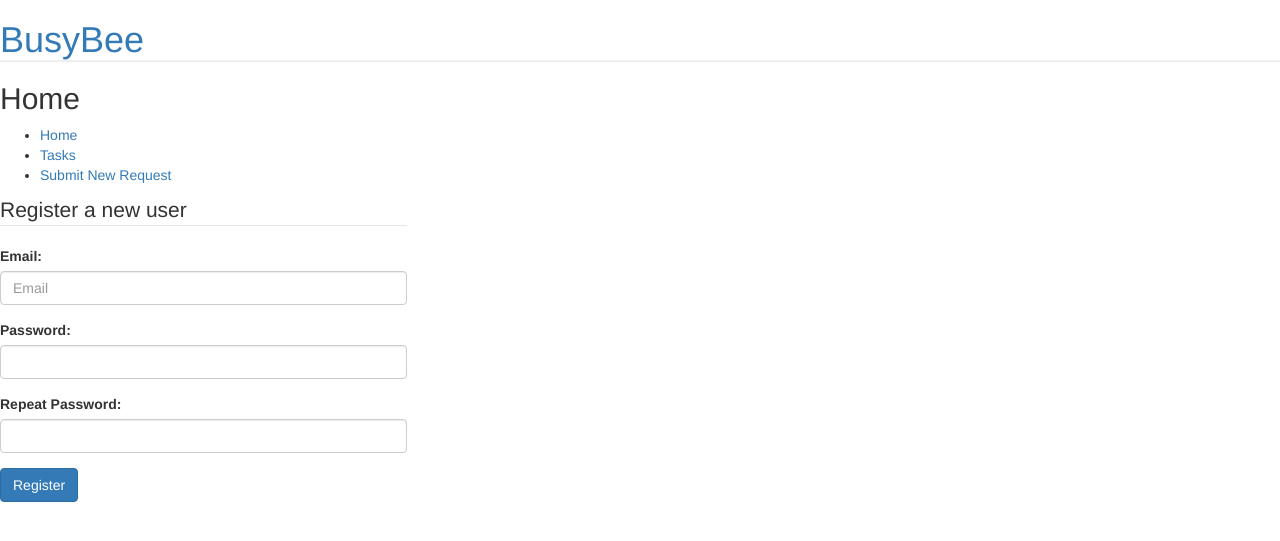
After one commit to samanthaks/BusyBee, a Flask app: template app/templates/register.html in a window 1280 px wide. The commit adds this page. Shown: the top 541 px of the page. Run offline with Flask 2, Linux system fonts and the light colour scheme; the template is opened without the code that fills it, so the values that code supplies are empty; some libraries are stand-ins or nearby versions.

Commit message:
non-functioning user login additions

```diff
--- a/app/models/user_model.py
+++ b/app/models/user_model.py
@@ -1,10 +1,48 @@
 from app import db
-from werkzeug.security import check_password_hash
+#from werkzeug.security import check_password_hash
+from flask_mongoengine.wtf import model_form
+from flask_mongoengine.wtf.orm import validators
+from wtforms.fields import PasswordField
 
 
 class User(db.Document):
-    def __init__(self, username):
+    #username = db.StringField(required=True, max_length=20, unique=True)
+    email = db.EmailField(required=True)
+    password = PasswordField(required=True, max_length=20)
+    active = db.BooleanField(default=True)
+
+    def get_by_email_w_password(self, emails):
+
+        try:
+            print "hello"
+            dbUser = self.objects.get(email=emails)
+
+            if dbUser:
+                print "dbUser exists"
+                email = dbUser.email
+                #self.active = dbUser.active
+                password = dbUser.password
+                #self.id = dbUser.id
+                return self
+            else:
+                return None
+        except:
+            print "there was an error"
+            return None
+
+
+
+    def __init__(self, email=None, password=None, active=True):
+        email = email
+        password = password
+        active = active
+        #self.isAdmin = False
+        #self.id = None
+
+    """    def __init__(self, username, password, email):
         self.username = username
+        self.password = password
+        self.email = email
 
     def is_authenticated(self):
         return True
@@ -21,3 +59,16 @@ class User(db.Document):
     @staticmethod
     def validate_login(password_hash, password):
         return check_password_hash(password_hash, password)
+"""
+
+user_form = model_form(User, exclude=['password'])
+
+
+class SignupForm(user_form):
+    password = PasswordField('Password', validators=[validators.Required(), validators.EqualTo('confirm', message='Passwords must match')])
+    confirm = PasswordField('Repeat Password')
+
+
+# Login form will provide a Password field (WTForm form field)
+class LoginForm(user_form):
+    password = PasswordField('Password', validators=[validators.Required()])
--- a/app/routes/user_route.py
+++ b/app/routes/user_route.py
@@ -1,12 +1,15 @@
-from app import lm
-from flask import Blueprint, request, redirect, render_template, url_for, flash
+from flask import Blueprint, request, redirect, render_template, url_for, flash, current_app
+from app import lm, flask_bcrypt
 from flask_login import login_user, logout_user, login_required
-from app.models.login_form_model import LoginForm
-from app.models.user_model import User
+#from app.models.login_form_model import LoginForm
+
+#from app.User import UserSub
+from app.models.user_model import User, SignupForm  #, LoginForm
+
 
 user = Blueprint('users', __name__, template_folder='../templates')
 
-
+"""
 @user.route('/login', methods=['GET', 'POST'])
 def login():
     form = LoginForm()
@@ -45,3 +48,92 @@ def load_user(username):
     if not u:
         return None
     return User(u['_id'])
+"""
+
+
+@user.route("/login", methods=["GET", "POST"])
+def login():
+    if request.method == "POST" and "email" in request.form:
+        email = request.form["email"]
+        userObj = User()
+        user = userObj.get_by_email_w_password(email)
+        if user and flask_bcrypt.check_password_hash(user.password, request.form["password"]) and user.is_active():
+            remember = request.form.get("remember", "no") == "yes"
+
+            if login_user(user, remember=remember):
+                flash("Logged in!")
+                return redirect('/')
+            else:
+                flash("unable to log you in")
+
+    return render_template("/login.html")
+
+
+@user.route("/register", methods=["GET", "POST"])
+def register():
+
+    registerForm = SignupForm(request.form)
+    current_app.logger.info(request.form)
+
+    if request.method == 'POST' and registerForm.validate() == False:
+        current_app.logger.info(registerForm.errors)
+        return "registration error"
+
+    elif request.method == 'POST' and registerForm.validate():
+        email = request.form['email']
+
+        # generate password hash
+        password_hash = flask_bcrypt.generate_password_hash(request.form['password'])
+
+        # prepare User
+        user = User(email=email, password=password_hash)
+        print user
+        print email
+        print password_hash
+
+        try:
+            user.save()
+            print "saved"
+            if login_user(user, remember="no"):
+                flash("Logged in!")
+                return redirect('/')
+            else:
+                flash("unable to log you in")
+
+        except:
+            flash("unable to register with that email address")
+            current_app.logger.error("Error on registration - possible duplicate emails")
+
+    # prepare registration form
+    registerForm = SignupForm(csrf_enabled=True)
+    templateData = {
+
+        'form' : registerForm
+    }
+
+    return render_template("/register.html", **templateData)
+
+
+@user.route("/logout")
+@login_required
+def logout():
+    logout_user()
+    flash("Logged out.")
+    return redirect('/login')
+
+
+@lm.unauthorized_handler
+def unauthorized_callback():
+    return redirect('/login')
+
+
+@lm.user_loader
+def load_user(id):
+    if id is None:
+        redirect('/login')
+    user = User()
+    user.get_by_id(id)
+    if user.is_active():
+        return user
+    else:
+        return None
--- /dev/null
+++ b/app/templates/register.html
@@ -0,0 +1,31 @@
+{% extends "index.html" %}
+{% block content %}
+
+  <div class="row">
+    <div class="col-xs-4 col-sm-4 col-md-4 col-lg-4">
+      <form action="" method="POST" role="form">
+      	{{ form.csrf_token }}
+        <legend>Register a new user</legend>
+
+        <div class="form-group">
+          <label for="">Email:</label>
+          <input type="email" id="email" name="email" required="required" class="form-control" placeholder="Email">
+        </div>
+
+        <div class="form-group">
+          <label for="">Password:</label>
+          <input type="password" name="password" id="password" class="form-control" required="required" title="">
+        </div>
+
+        <div class="form-group">
+          <label for="">Repeat Password:</label>
+          <input type="password" name="confirm" id="confirm" class="form-control" required="required" title="">
+        </div>
+
+
+        <button type="submit" class="btn btn-primary">Register</button>
+      </form>
+    </div>
+  </div>
+
+{% endblock %}
```
Also changed, not shown: app/templates/login.html (+22 -14 lines).
